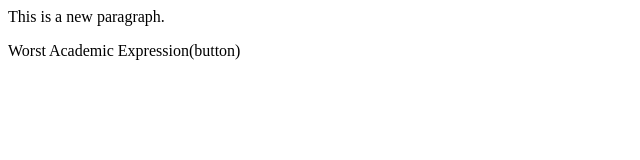
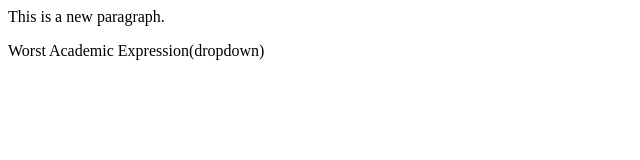
Before and after one commit to Wajeeh1997/localrepo, a plain HTML site: page index.html in a window 1280 px wide. Shown: the full height of the page, 0-640 px from the left. Drawn offline with Linux system fonts and the light colour scheme.

Commit message:
Index file has been changed

```diff
--- a/index.html
+++ b/index.html
@@ -1,2 +1,2 @@
 <p>This is a new paragraph.</p>
-<p>Worst Academic Expression(button)</p>
+<p>Worst Academic Expression(dropdown)</p>
```
